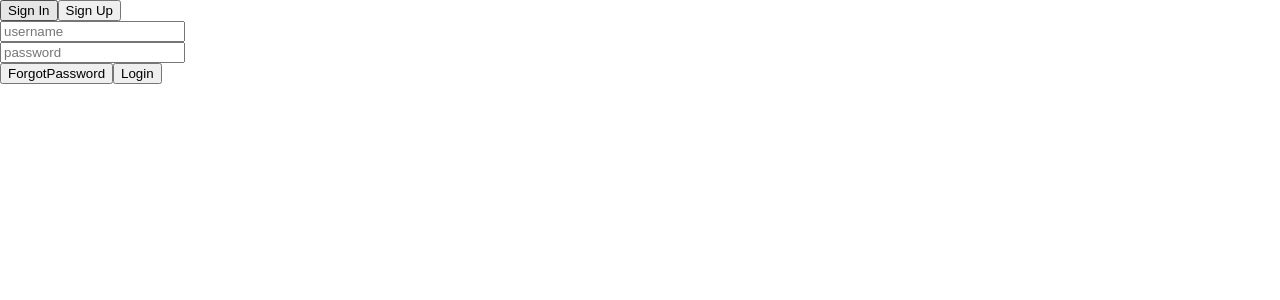
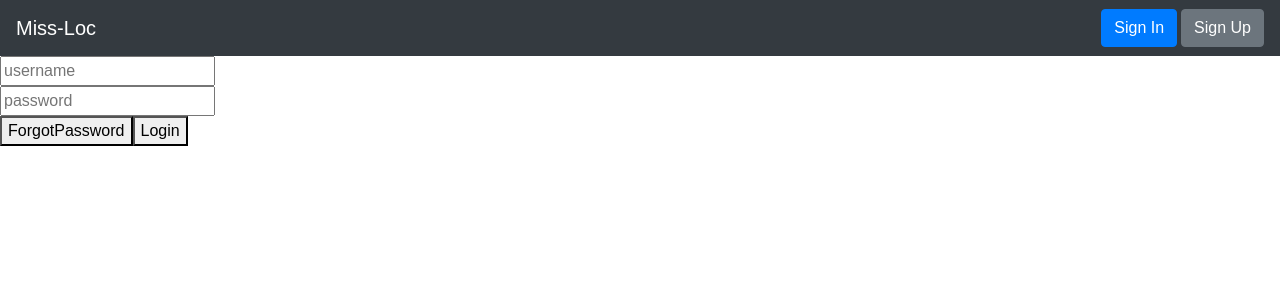
Before and after one commit to peterjoe3132/miss-loc, a React (Create React App) app in the folder Client Module/frontend/: page /signin in a window 1280 px wide. Shown: the top 300 px of the page. Built offline with nearby package versions, Linux system fonts and the light colour scheme.

Commit message:
modified:   src/App.js 	modified:   src/Components/ForgotPassword/ForgotPassword.js 	modified:   src/Components/SignIn/SignIn.js 	modified:   ../backend/node_modules/bcrypt/package.json 	modified:   ../backend/server.js

```diff
--- a/Client Module/frontend/src/App.js
+++ b/Client Module/frontend/src/App.js
@@ -3,18 +3,23 @@ import logo from './logo.svg';
 import './App.css';
 import SignIn from "./Components/SignIn/SignIn.js"
 import SignUp from "./Components/SignUp/SignUp.js"
-
+import 'bootstrap/dist/css/bootstrap.min.css';
 import { BrowserRouter as Router, Route,Switch, Link } from "react-router-dom";
+import { Navbar , Button, Nav , ButtonToolbar } from 'react-bootstrap';
 
 class App extends Component {
   render() {
     return (
      	<Router>
-
-
-
-			<Link to='/signin'><button>Sign In</button></Link>
-			<Link to='/signup'><button>Sign Up</button></Link>
+      <Navbar bg="dark" variant="dark">
+           <Navbar.Brand href="/">Miss-Loc</Navbar.Brand>
+           <Nav className="mr-auto">
+        </Nav>
+        <ButtonToolbar>
+     <Link to='/signin'><Button style={{marginRight:"4px"}}variant="primary">Sign In</Button></Link>
+        <Link to='/signup'><Button variant="secondary">Sign Up</Button></Link>
+        </ButtonToolbar>
+  </Navbar>
 
 			<Route path="/signup" component={SignUp} />
 			<Route path="/signin" component={SignIn} />
--- a/Client Module/frontend/src/Components/ForgotPassword/ForgotPassword.js
+++ b/Client Module/frontend/src/Components/ForgotPassword/ForgotPassword.js
@@ -1,11 +1,29 @@
 import React,{Component} from 'react'
 
 class ForgotPassword extends Component{
+	constructor(props){
+		super(props);
+		this.state={
+			email:'',
+			code:''
+		};
+	}
+	changeHanlder=(event)=>{
+		let name=event.target.name;
+		let val=event.target.value;
+		this.setState({[name]:val})
+	}
 
 	render(){
 		return(
-				<div>
+				<div >
 					<h1>This is password page</h1>
+					<input
+					type='email'
+					name='email'
+					placeholder='Enter Registered Email'
+					/>
+
 
 				</div>
 			)
--- a/Client Module/frontend/src/Components/SignIn/SignIn.js
+++ b/Client Module/frontend/src/Components/SignIn/SignIn.js
@@ -7,7 +7,7 @@ class SignIn extends Component{
 		super(props);
 		this.state={
 			username:'',
-			password:''
+			password:''	,
 		};
 	}
 
@@ -75,7 +75,7 @@ class SignIn extends Component{
 					onChange={this.changeHandler}
 					/>
 					<br/>
-					<Link to='/forgot'><button>ForgotPassword</button></Link>
+					<Link to='/forgot'><button >ForgotPassword</button></Link>
 					<button type="submit">Login</button>
 					</form>
 				</div>
```
